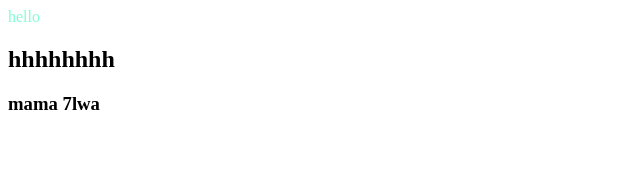
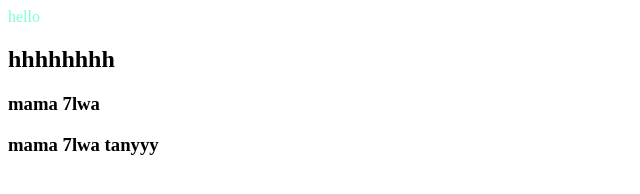
Before and after one commit to MyRiamHani/myproject, a plain HTML site: page index.html in a window 1280 px wide. Shown: the whole page, without its empty margins (0-640 px from the left). Drawn offline with Linux system fonts and the light colour scheme.

Commit message:
Update index.html

```diff
--- a/index.html
+++ b/index.html
@@ -12,6 +12,8 @@
     <h>hello</h>
     <h2>hhhhhhhh</h2>
     <h3>mama 7lwa</h3>
+        <h3>mama 7lwa tanyyy</h3>
+
 <script src="app.js"></script>
 
 </body>
```
